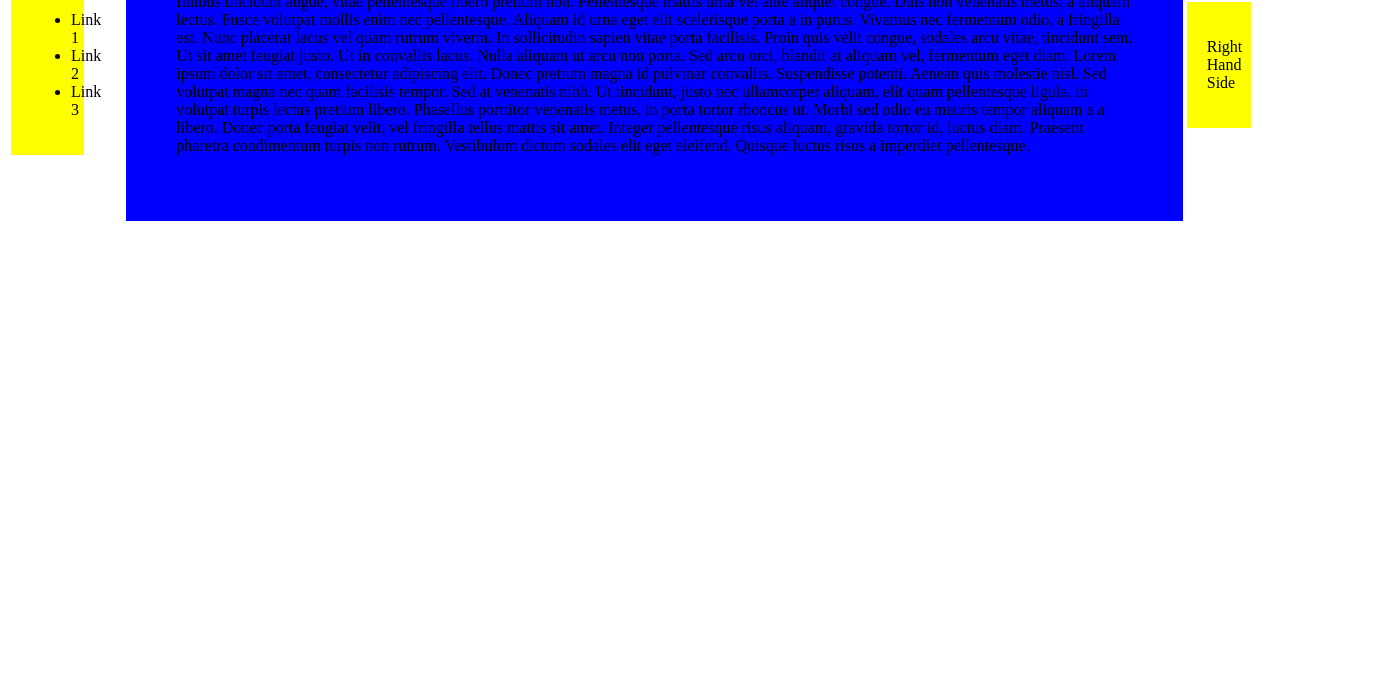
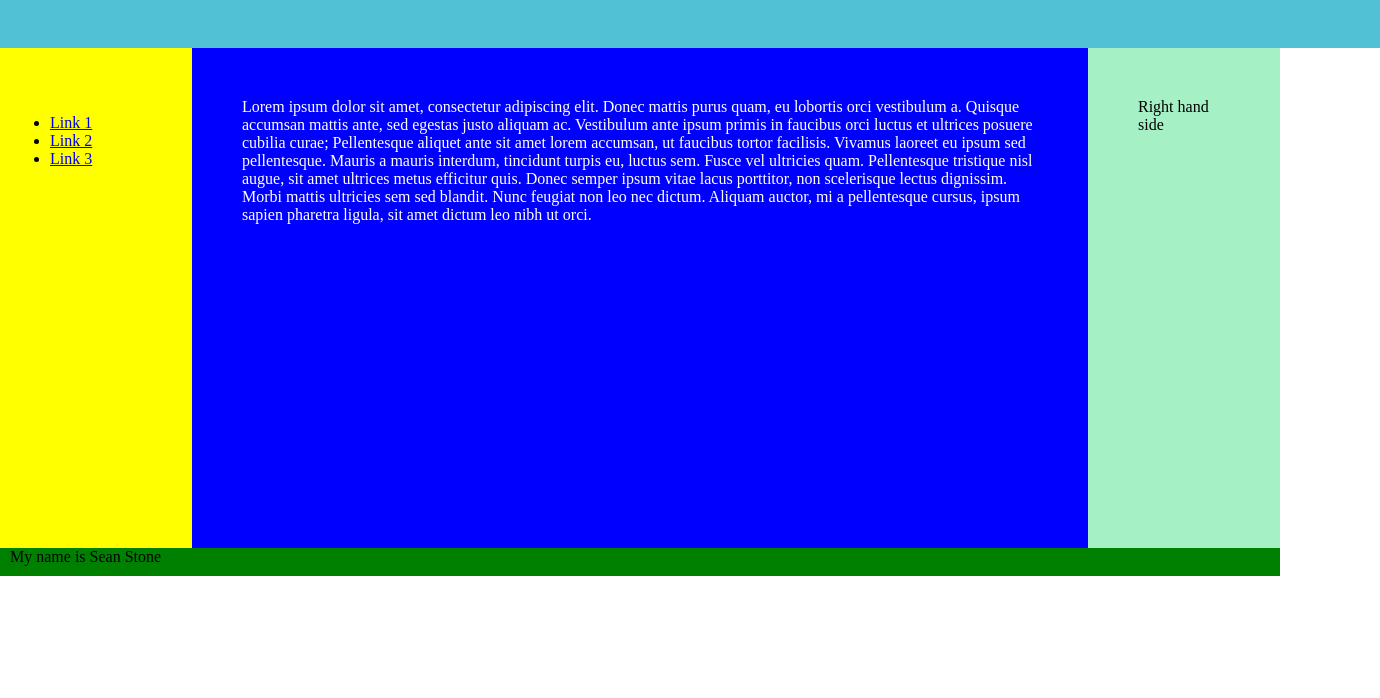
Before and after one commit to seanstone23/CSYM019, a plain HTML site: page Week2/excercise4.html in a window 1280 px wide. Shown: the part 102-800 px from the top of the page, 1380 px wide, since content can reach past the window. Drawn offline with Linux system fonts and the light colour scheme.

Commit message:
excercise 4 finished

```diff
--- a/Week2/css/styles2.css
+++ b/Week2/css/styles2.css
@@ -1,16 +1,51 @@
-.Column1 {
+.Column {
   background-color: yellow;
-  padding: 20px;
-  width: 30%;
+  float: left;
+  width: 15%;
+  height: 500px;
 }
 
-.Column2 {
+.Middle {
   background-color: blue;
+  color: white;
+  float: left;
+  width: 70%;
+  height: 500px;
+}
+
+.Right {
+  background-color: #a6f0c6;
+  float: left;
+  width: 15%;
+  height: 500px;
+}
+
+.header {
+  background-color: #51c2d5;
+  color: white;
+  margin: 0;
+  width:100%;
+  height: 50px;
   padding: 50px;
 }
 
-.Column3 {
-  background-color: yellow;
-  padding: 20px;
-  width: 30%;
+body{
+  margin: 0;
 }
+
+footer{
+  background-color: green;
+}
+
+footer p {
+  padding: 10px;
+}
+
+p{
+  padding: 50px;
+  margin: 0;
+}
+
+ul{
+  padding: 50px;
+}
--- a/Week2/excercise4.html
+++ b/Week2/excercise4.html
@@ -6,39 +6,31 @@
   <title>Excercise 4</title>
   <link rel="stylesheet" href="css/styles2.css">
 </head>
+
 <body>
-  <table>
-    <tr>
-      <td>
-        <div class="Column1">
-        <ul>
-          <li href="google.com">Link 1</li>
-          <li href="google.com">Link 2</li>
-          <li href="google.com">Link 3</li>
-        </ul>
-        </div>
-      </td>
-      <td>
-        <div class="Column2">
-          <p>Lorem ipsum dolor sit amet, consectetur adipiscing elit. Etiam faucibus lacinia nulla, eget varius eros consectetur nec. Integer a sodales ex. Phasellus finibus tincidunt augue, vitae pellentesque libero pretium non. Pellentesque mattis
-            urna vel ante aliquet congue. Duis non venenatis metus, a aliquam lectus. Fusce volutpat mollis enim nec pellentesque. Aliquam id urna eget elit scelerisque porta a in purus. Vivamus nec fermentum odio, a fringilla est. Nunc placerat
-            lacus vel quam rutrum viverra. In sollicitudin sapien vitae porta facilisis. Proin quis velit congue, sodales arcu vitae, tincidunt sem. Ut sit amet feugiat justo. Ut in convallis lacus.
 
-            Nulla aliquam ut arcu non porta. Sed arcu orci, blandit at aliquam vel, fermentum eget diam. Lorem ipsum dolor sit amet, consectetur adipiscing elit. Donec pretium magna id pulvinar convallis. Suspendisse potenti. Aenean quis molestie
-            nisl. Sed volutpat magna nec quam facilisis tempor.
+    <h1 class="header">Heading</h1>
 
-            Sed at venenatis nibh. Ut tincidunt, justo nec ullamcorper aliquam, elit quam pellentesque ligula, in volutpat turpis lectus pretium libero. Phasellus porttitor venenatis metus, in porta tortor rhoncus ut. Morbi sed odio eu mauris tempor
-            aliquam a a libero. Donec porta feugiat velit, vel fringilla tellus mattis sit amet. Integer pellentesque risus aliquam, gravida tortor id, luctus diam. Praesent pharetra condimentum turpis non rutrum. Vestibulum dictum sodales elit eget
-            eleifend. Quisque luctus risus a imperdiet pellentesque.</p>
-        </div>
-      </td>
-      <td>
-      <div class="Column3">
-      <p>Right Hand Side</p>
-      </td>
-        </div>
-    </tr>
-  </table>
+<div class="Column">
+  <ul>
+  <li><a href="excercise123.html">Link 1</a></li>
+  <li><a href="excercise123.html">Link 2</a></li>
+  <li><a href="excercise123.html">Link 3</a></li>
+  </ul>
+</div>
+
+<div class="Middle">
+  <p>Lorem ipsum dolor sit amet, consectetur adipiscing elit. Donec mattis purus quam, eu lobortis orci vestibulum a. Quisque accumsan mattis ante, sed egestas justo aliquam ac. Vestibulum ante ipsum primis in faucibus orci luctus et ultrices posuere cubilia curae; Pellentesque aliquet ante sit amet lorem accumsan, ut faucibus tortor facilisis. Vivamus laoreet eu ipsum sed pellentesque. Mauris a mauris interdum, tincidunt turpis eu, luctus sem. Fusce vel ultricies quam. Pellentesque tristique nisl augue, sit amet ultrices metus efficitur quis. Donec semper ipsum vitae lacus porttitor, non scelerisque lectus dignissim. Morbi mattis ultricies sem sed blandit. Nunc feugiat non leo nec dictum. Aliquam auctor, mi a pellentesque cursus, ipsum sapien pharetra ligula, sit amet dictum leo nibh ut orci.</p>
+</div>
+
+<div class="Right">
+  <p>Right hand side</p>
+</div>
+
+<footer>
+  <p>My name is Sean Stone</p>
+</footer>
+
+
 </body>
-
 </html>
```
